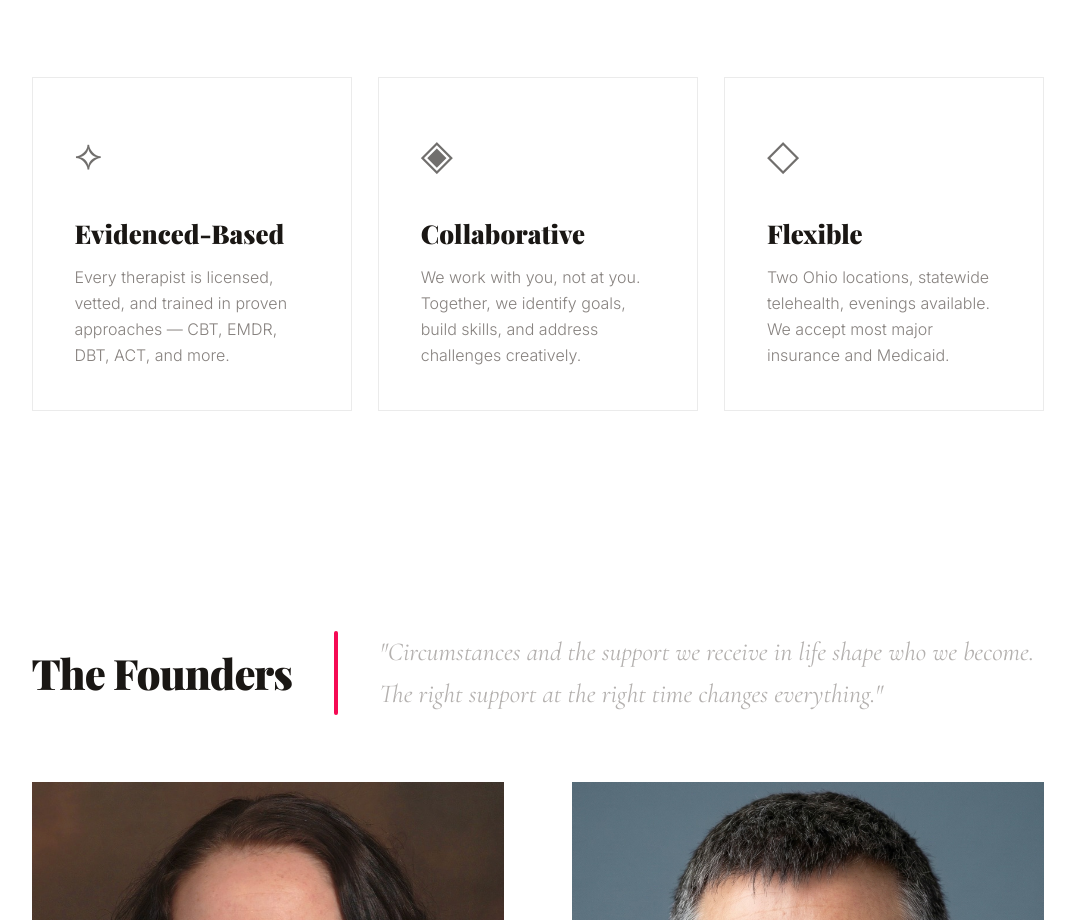
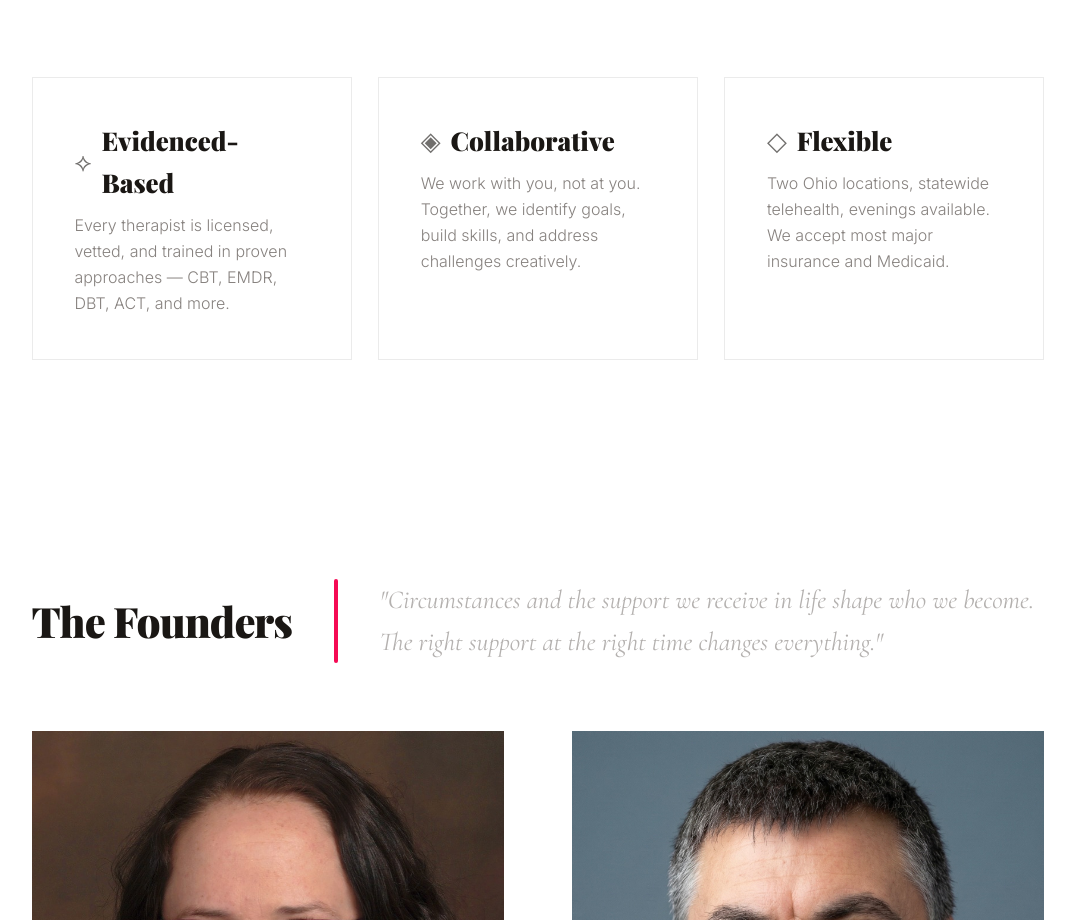
Before and after one commit to JDOG332/nguwellness, a Next.js app: page /about in a window 1280 px wide. Shown: the part 2292-3212 px from the top of the page, without its empty margins (102-1177 px from the left). Built offline with nearby package versions, Linux system fonts and the light colour scheme; a web font is replaced by a local one.

Commit message:
About: pillar icon + title inline on same row

```diff
--- a/app/about/AboutPage.jsx
+++ b/app/about/AboutPage.jsx
@@ -231,9 +231,7 @@ const aboutStyles = `
   }
 
   .pillar-icon {
-    font-size: var(--t-xl);
-    margin-bottom: var(--s-md);
-    display: block;
+    font-size: var(--t-md);
     opacity: var(--alpha-phi);
   }
 
@@ -241,6 +239,13 @@ const aboutStyles = `
     font-family: var(--font-display);
     font-size: var(--t-md);
     font-weight: 900;
+    margin-bottom: var(--s-xs);
+  }
+
+  .pillar-title-row {
+    display: flex;
+    align-items: center;
+    gap: var(--s-xs);
     margin-bottom: var(--s-xs);
   }
 
@@ -773,18 +778,15 @@ export default function AboutPage() {
           <p className="why-ngu-desc">We built NGU Wellness so more people get matched with the right therapist, the right approach, and the right fit faster and easier than ever.</p>
           <div className="pillar-grid">
             <div className="pillar">
-              <span className="pillar-icon">⟡</span>
-              <p className="pillar-title">Evidenced-Based</p>
+              <div className="pillar-title-row"><span className="pillar-icon">⟡</span><p className="pillar-title">Evidenced-Based</p></div>
               <p className="pillar-desc">Every therapist is licensed, vetted, and trained in proven approaches — CBT, EMDR, DBT, ACT, and more.</p>
             </div>
             <div className="pillar">
-              <span className="pillar-icon">◈</span>
-              <p className="pillar-title">Collaborative</p>
+              <div className="pillar-title-row"><span className="pillar-icon">◈</span><p className="pillar-title">Collaborative</p></div>
               <p className="pillar-desc">We work with you, not at you. Together, we identify goals, build skills, and address challenges creatively.</p>
             </div>
             <div className="pillar">
-              <span className="pillar-icon">◇</span>
-              <p className="pillar-title">Flexible</p>
+              <div className="pillar-title-row"><span className="pillar-icon">◇</span><p className="pillar-title">Flexible</p></div>
               <p className="pillar-desc">Two Ohio locations, statewide telehealth, evenings available. We accept most major insurance and Medicaid.</p>
             </div>
           </div>
```
